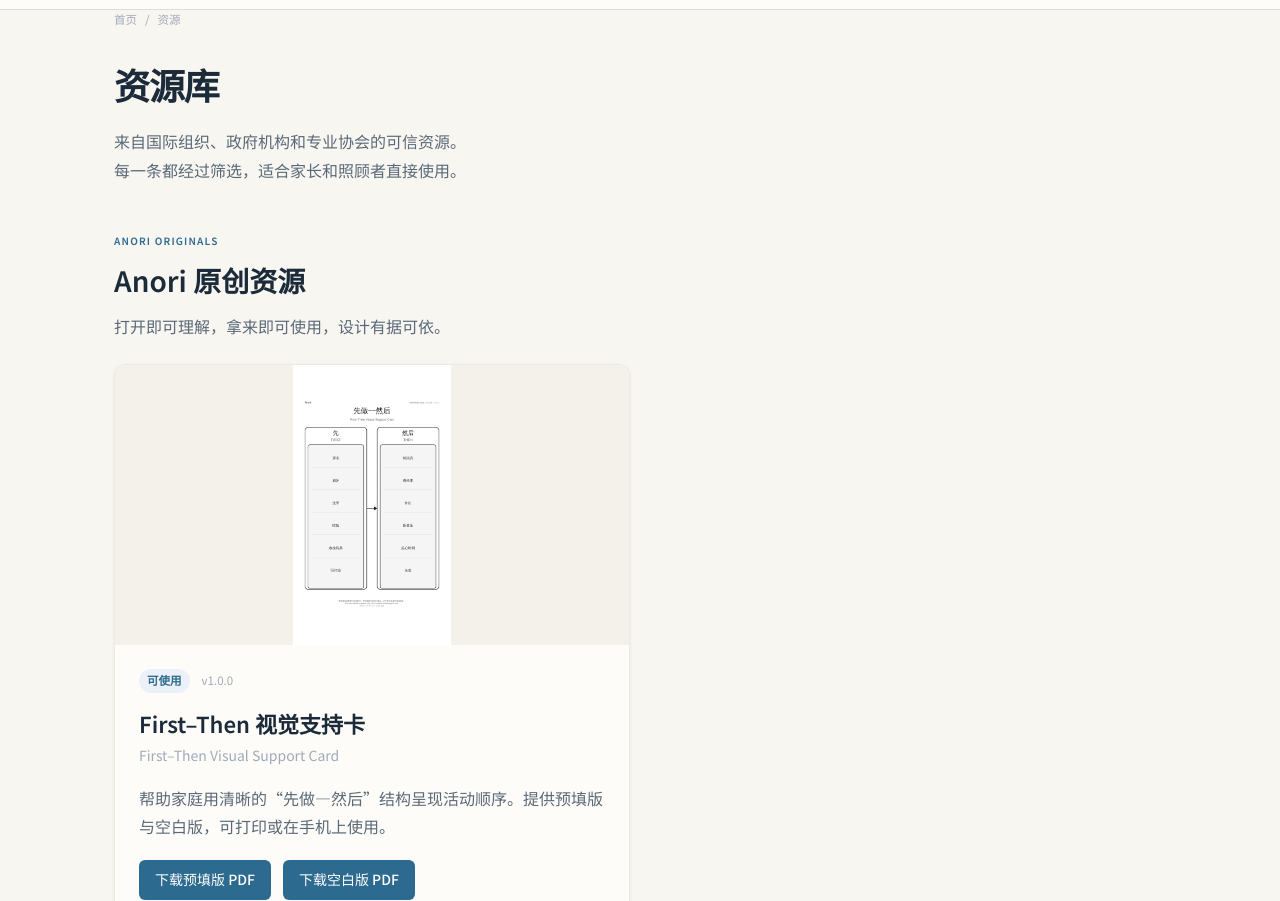
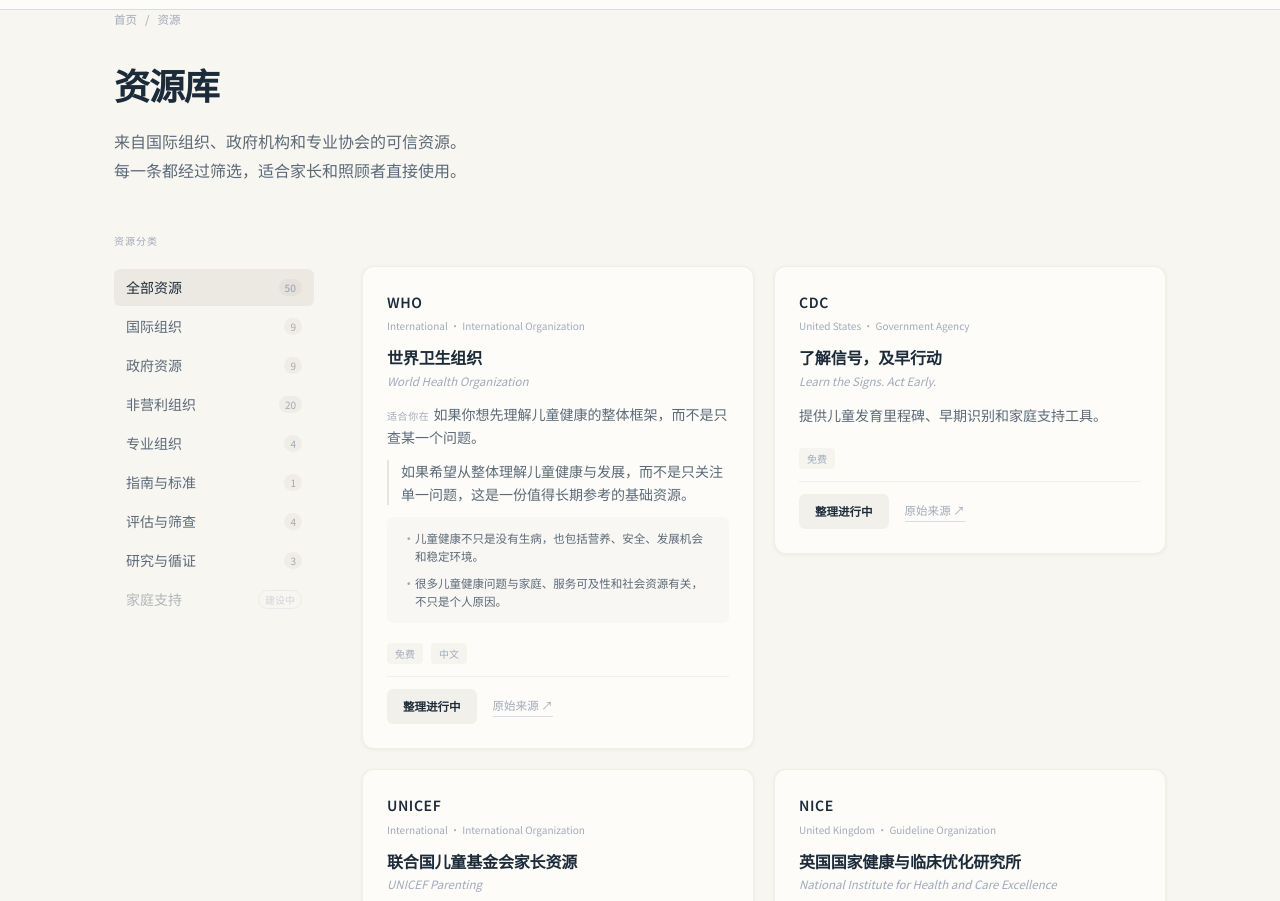
Before and after one commit to ntuocw0-star/anori, an Astro site: page /resource in a window 1280 px wide. Shown: the part 51-952 px from the top of the page. Built offline with nearby package versions, Linux system fonts and the light colour scheme; Astro itself is replaced by a stand-in of ours.

Commit message:
revert: restore resource page after original resource prototype

```diff
--- a/src/pages/resource.astro
+++ b/src/pages/resource.astro
@@ -22,28 +22,6 @@
 const topicLabel = topicPage?.title ?? topicParam;
 
 const isEmpty = resources.length === 0 && !topicParam;
-
-const originalResources = [
-  {
-    id: "RI-ANORI-0001",
-    title: "First–Then 视觉支持卡",
-    title_en: "First–Then Visual Support Card",
-    description: '帮助家庭用清晰的“先做—然后”结构呈现活动顺序。提供预填版与空白版，可打印或在手机上使用。',
-    status: "ready",
-    version: "1.0.0",
-    preview: "/downloads/resources/RI-ANORI-0001/first-then-card-prefilled-mobile.png",
-    downloads: [
-      {
-        label: "下载预填版 PDF",
-        href: "/downloads/resources/RI-ANORI-0001/first-then-card-prefilled.pdf",
-      },
-      {
-        label: "下载空白版 PDF",
-        href: "/downloads/resources/RI-ANORI-0001/first-then-card-blank.pdf",
-      },
-    ],
-  },
-];
 
 // resource_type → sidebar slug 映射
 // International Organization 单独保留，不并入 ngo
@@ -102,47 +80,6 @@
         <a href="/resource" class="res-clear-filter">查看全部资源 →</a>
       )}
     </div>
-
-    {originalResources.length > 0 && (
-      <section class="original-resources">
-        <div class="original-header">
-          <p class="original-eyebrow">ANORI ORIGINALS</p>
-          <h2>Anori 原创资源</h2>
-          <p>打开即可理解，拿来即可使用，设计有据可依。</p>
-        </div>
-
-        <div class="original-grid">
-          {originalResources.map((resource) => (
-            <article class="original-card">
-              <img
-                src={resource.preview}
-                alt={`${resource.title}预览`}
-                class="original-preview"
-              />
-
-              <div class="original-content">
-                <div class="original-meta">
-                  <span class="original-status">可使用</span>
-                  <span>v{resource.version}</span>
-                </div>
-
-                <h3>{resource.title}</h3>
-                <p class="original-title-en">{resource.title_en}</p>
-                <p class="original-description">{resource.description}</p>
-
-                <div class="original-actions">
-                  {resource.downloads.map((download) => (
-                    <a href={download.href} download>
-                      {download.label}
-                    </a>
-                  ))}
-                </div>
-              </div>
-            </article>
-          ))}
-        </div>
-      </section>
-    )}
 
     {isEmpty ? (
       <div class="res-empty">
@@ -345,115 +282,4 @@
   .res-nav-item { width: auto; font-size: var(--text-xs); padding: var(--sp-2) var(--sp-3); }
   .res-grid { grid-template-columns: 1fr; }
 }
-
-.original-resources {
-  margin-bottom: var(--sp-16);
-}
-
-.original-header {
-  margin-bottom: var(--sp-6);
-}
-
-.original-eyebrow {
-  margin-bottom: var(--sp-2);
-  color: var(--brand);
-  font-size: 10px;
-  font-weight: 600;
-  letter-spacing: 0.12em;
-}
-
-.original-header h2 {
-  margin-bottom: var(--sp-2);
-  font-size: var(--text-2xl);
-}
-
-.original-header > p:last-child {
-  color: var(--muted);
-  line-height: 1.7;
-}
-
-.original-grid {
-  display: grid;
-  grid-template-columns: repeat(2, minmax(0, 1fr));
-  gap: var(--sp-5);
-}
-
-.original-card {
-  overflow: hidden;
-  background: #fdfcf8;
-  border: 1px solid rgba(160, 148, 132, 0.18);
-  border-radius: var(--radius-lg);
-  box-shadow: var(--shadow-sm);
-}
-
-.original-preview {
-  display: block;
-  width: 100%;
-  height: 280px;
-  object-fit: contain;
-  background: #f4f1eb;
-}
-
-.original-content {
-  padding: var(--sp-6);
-}
-
-.original-meta {
-  display: flex;
-  align-items: center;
-  gap: var(--sp-3);
-  margin-bottom: var(--sp-3);
-  color: var(--muted-lt);
-  font-size: var(--text-xs);
-}
-
-.original-status {
-  padding: 2px 8px;
-  color: var(--brand);
-  background: rgba(37, 99, 235, 0.08);
-  border-radius: 99px;
-  font-weight: 600;
-}
-
-.original-card h3 {
-  margin-bottom: 2px;
-  font-size: var(--text-xl);
-}
-
-.original-title-en {
-  margin-bottom: var(--sp-4);
-  color: var(--muted-lt);
-  font-size: var(--text-sm);
-}
-
-.original-description {
-  color: var(--muted);
-  line-height: 1.75;
-}
-
-.original-actions {
-  display: flex;
-  flex-wrap: wrap;
-  gap: var(--sp-3);
-  margin-top: var(--sp-5);
-}
-
-.original-actions a {
-  padding: var(--sp-2) var(--sp-4);
-  color: white;
-  background: var(--brand);
-  border-radius: var(--radius);
-  font-size: var(--text-sm);
-  font-weight: 500;
-}
-
-@media (max-width: 900px) {
-  .original-grid {
-    grid-template-columns: 1fr;
-  }
-
-  .original-preview {
-    height: 240px;
-  }
-}
 </style>
```
